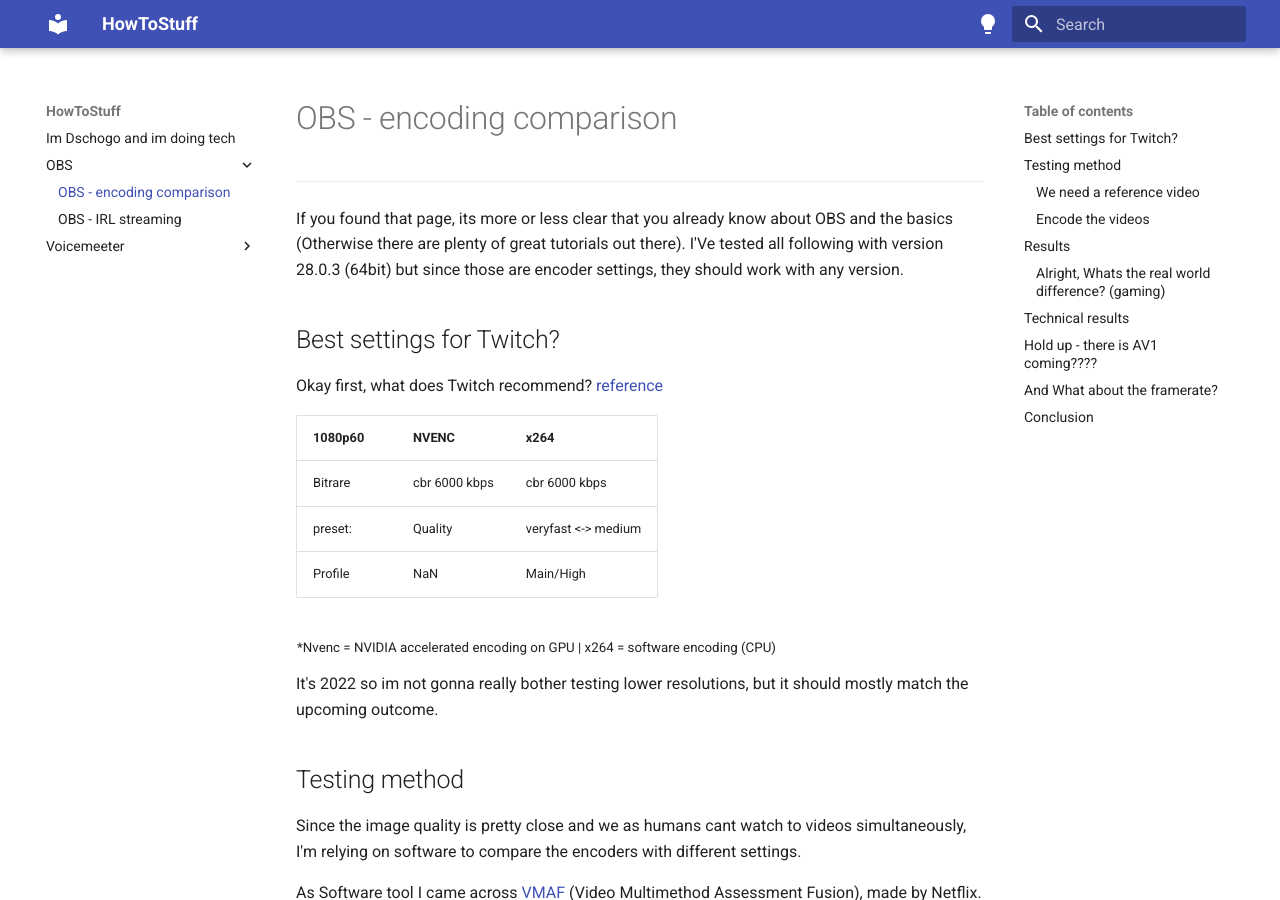
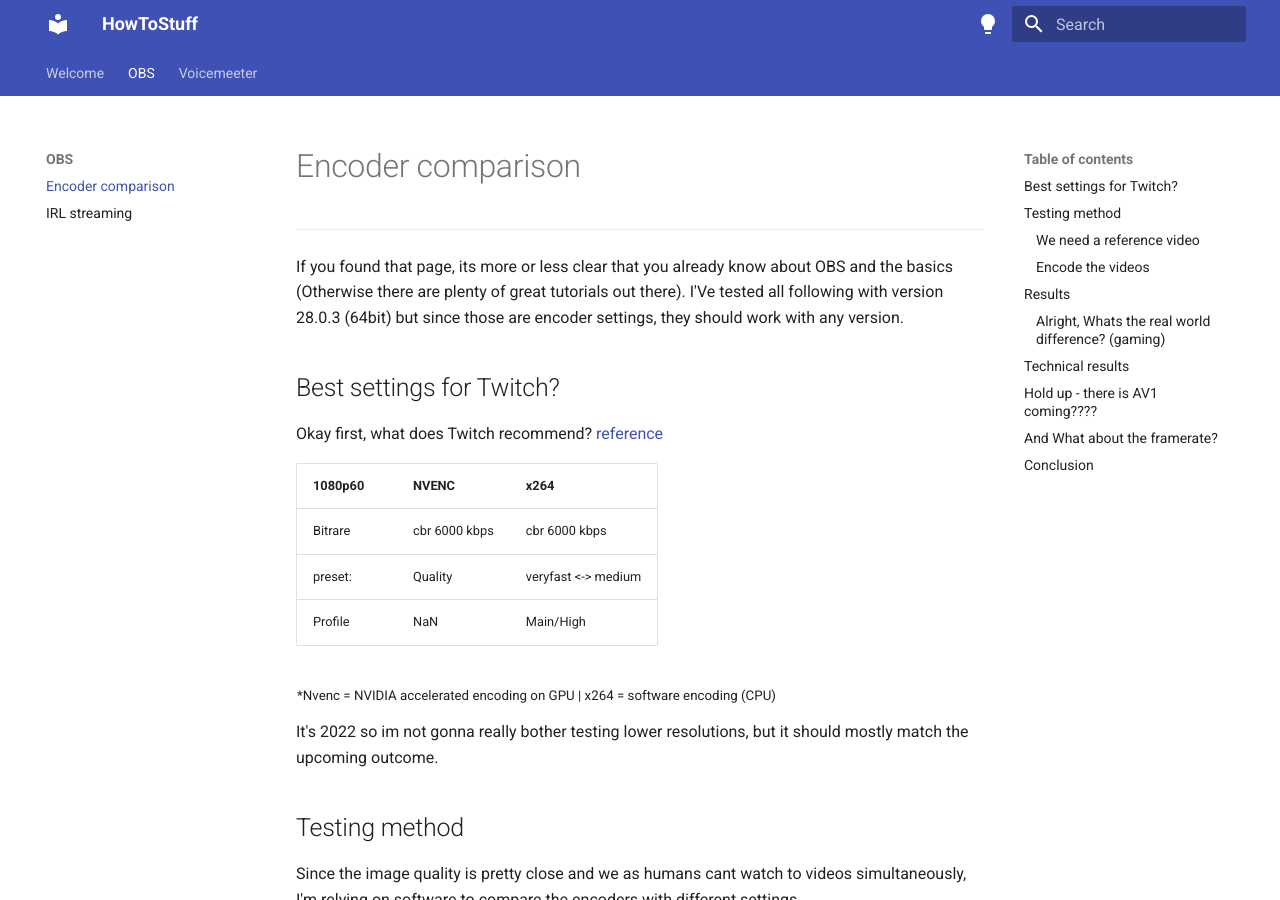
Before and after one commit to Dschogo/HowToStuff, an MkDocs documentation site: the page built from docs/OBS/encoding.md, in a window 1280 px wide and 900 px high. Built offline with MkDocs 1.6.1 and Material for MkDocs 9.7.7, drawn with Linux system fonts in a browser that asks for light colours.

Commit message:
ysxfcvsyfsdf

```diff
--- a/docs/OBS/encoding.md
+++ b/docs/OBS/encoding.md
@@ -1,4 +1,4 @@
-# OBS - encoding comparison
+# Encoder comparison
 
 ---
 
--- a/docs/OBS/irl.md
+++ b/docs/OBS/irl.md
@@ -1,4 +1,4 @@
-# OBS - IRL streaming
+# IRL streaming
 
 ---
 
--- a/docs/index.md
+++ b/docs/index.md
@@ -1,5 +1,8 @@
-# Im Dschogo and im doing tech
+# Welcome
 ---
+
+
+
 # Wat iz dis?
 
 Well this is just a little site I wrote in my spare time to hopefully help other people with various things. I'm not a professional programmer or anything, I just like to tinker with things and learn new things. I'm not a professional writer either, so I apologize for any spelling or grammar mistakes. If you find any mistakes/improvements, write an git isse here -> [click me](https://github.com/Dschogo/HowToStuff/issues)
--- a/mkdocs.yml
+++ b/mkdocs.yml
@@ -1,6 +1,14 @@
 site_name: HowToStuff
 theme:
     name: material
+    features:
+        - navigation.instant
+        - navigation.tabs
+        - navigation.indexes
+        - toc.follow
+        - search.highlight
+        - search.share
+        - search.suggest
     icon:
         repo: fontawesome/brands/github
         edit: material/file-document-edit-outline
@@ -15,6 +23,9 @@
           toggle:
               icon: material/lightbulb-outline
               name: Switch to light mode
+    font:
+        text: Roboto
+        code: Roboto Mono
 
 markdown_extensions:
     - abbr
@@ -49,11 +60,16 @@
           custom_checkbox: true
     - pymdownx.tilde
     - tables
+    - pymdownx.emoji:
+        emoji_index: !!python/name:materialx.emoji.twemoji
+        emoji_generator: !!python/name:materialx.emoji.to_svg
 
 plugins:
     - search
+    - awesome-pages
     - git-revision-date-localized:
           enable_creation_date: true
+          type: timeago
     - glightbox:
           touchNavigation: true
           loop: false
@@ -64,15 +80,16 @@
           draggable: true
           auto_caption: false
           caption_position: bottom
-
+    - minify:
+          minify_html: true
 
 extra:
-  generator: false
-  social:
-    - icon: fontawesome/brands/github
-      link: https://github.com/Dschogo
-  analytics:
-    provider: google
-    property: G-WPH3YEW49B
+    generator: false
+    social:
+        - icon: fontawesome/brands/github
+          link: https://github.com/Dschogo
+    analytics:
+        provider: google
+        property: G-WPH3YEW49B
 
 copyright: Copyright &copy; 2022 Dschogo
--- a/requirements.txt
+++ b/requirements.txt
@@ -1,3 +1,5 @@
 mkdocs-material
 mkdocs-glightbox
 mkdocs-git-revision-date-localized-plugin
+mkdocs-awesome-pages-plugin
+mkdocs-minify-plugin
```
Also changed, not shown: 1 other file.
